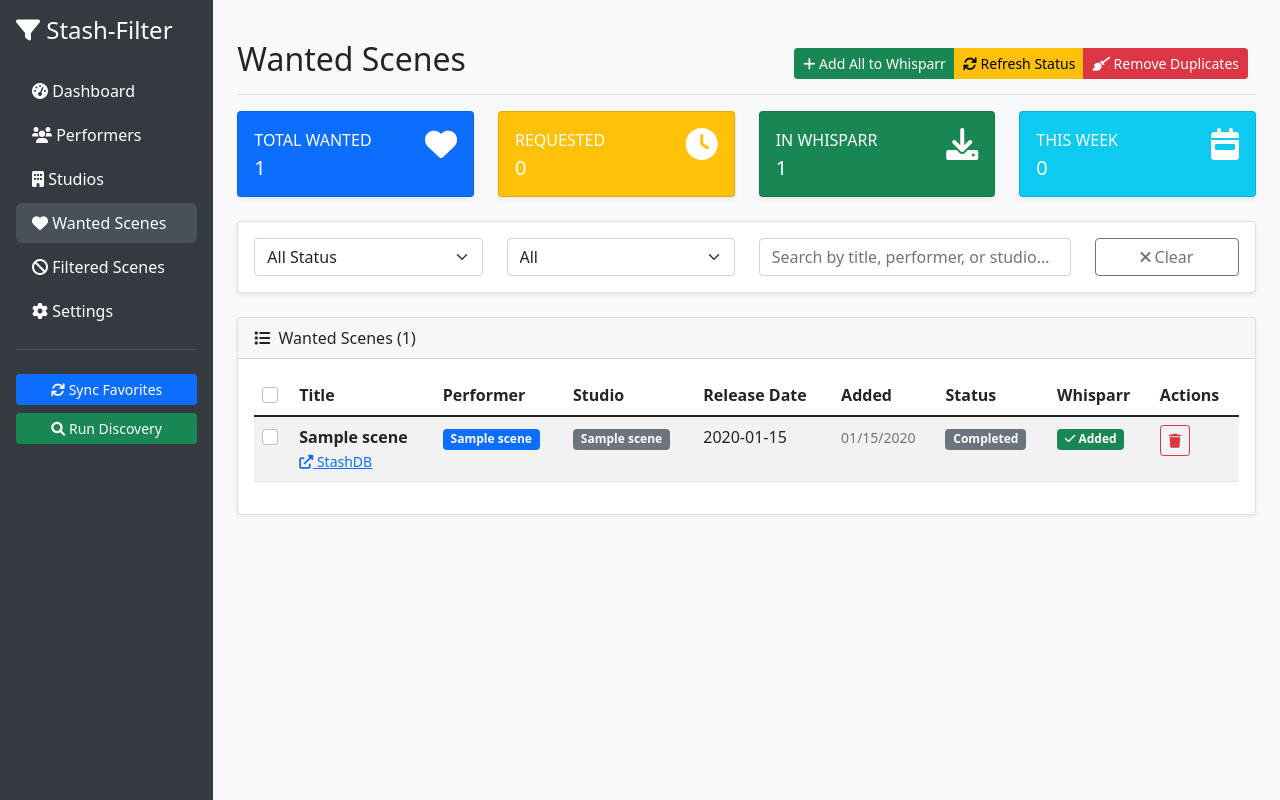
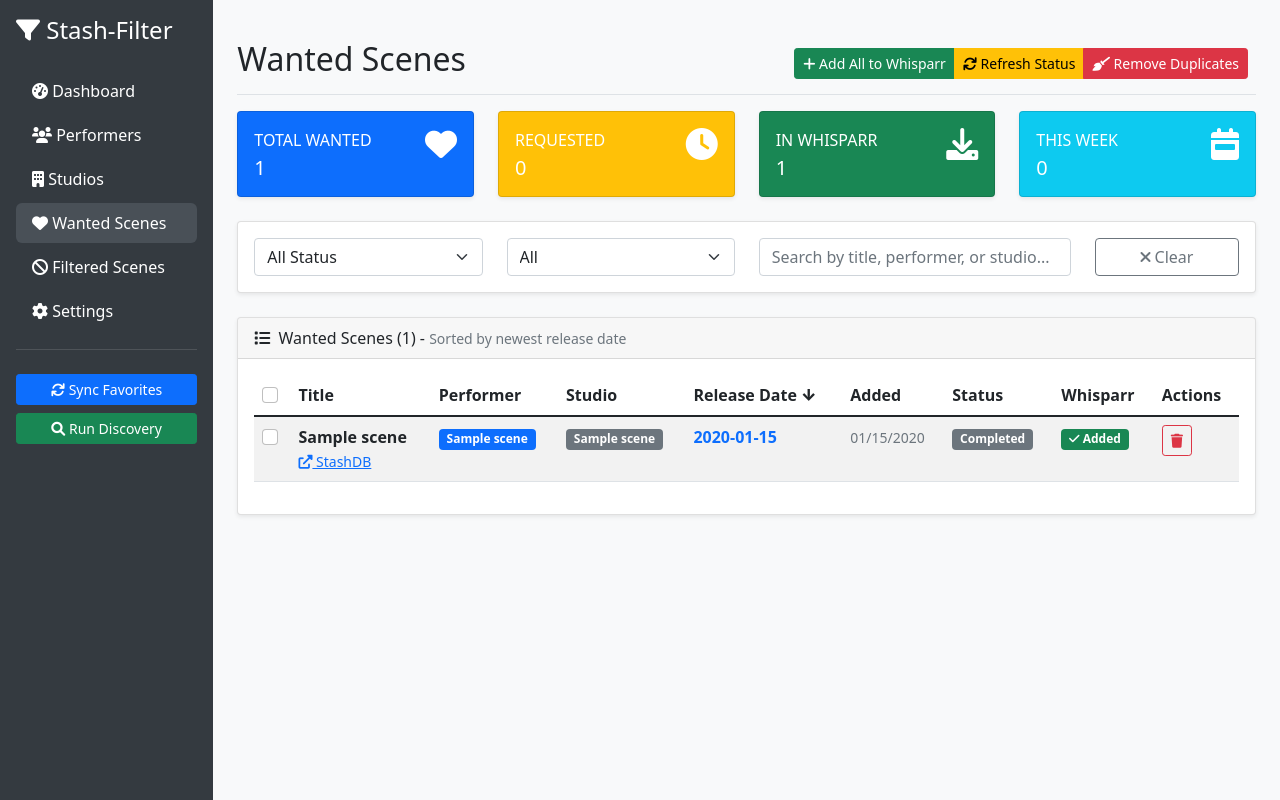
Before and after one commit to Alienbygg/stash-filter, a Flask app: page /wanted-scenes in a window 1280 px wide. Run offline with Flask 3, Linux system fonts and the light colour scheme; tables that the repository leaves empty hold one stand-in row (values such as "Sample post").

Commit message:
Change wanted scenes sorting to newest release date
🗓️ **Sort by Release Date:**
- Change wanted scenes ordering from added_date to release_date DESC
- Scenes with newest release dates now appear first
- Fallback to added_date for scenes without release dates
- Uses nullslast() to put unknown release dates at bottom

🎨 **UI Improvements:**
- Make Release Date column header bold with down arrow indicator
- Style release dates in blue to show primary sort
- Add 'Sorted by newest release date' text to card header
- Make release date values bold for better visibility

This ensures users see the most recently released scenes first,
making it easier to find the latest content from their monitored
performers and studios.

```diff
--- a/app/main.py
+++ b/app/main.py
@@ -82,7 +82,7 @@ def create_app():
     @app.route('/wanted-scenes')
     def wanted_scenes():
         """Wanted scenes list"""
-        wanted = WantedScene.query.order_by(WantedScene.added_date.desc()).all()
+        wanted = WantedScene.query.order_by(WantedScene.release_date.desc().nullslast(), WantedScene.added_date.desc()).all()
 
         # Calculate scenes added in the last 7 days
         from datetime import datetime, timedelta
--- a/templates/wanted_scenes.html
+++ b/templates/wanted_scenes.html
@@ -125,7 +125,7 @@
 <div class="card">
     <div class="card-header">
         <i class="fas fa-list me-1"></i>
-        Wanted Scenes ({{ wanted_scenes|length }})
+        Wanted Scenes ({{ wanted_scenes|length }}) - <small class="text-muted">Sorted by newest release date</small>
     </div>
     <div class="card-body">
         <div class="table-responsive">
@@ -138,7 +138,7 @@
                         <th>Title</th>
                         <th>Performer</th>
                         <th>Studio</th>
-                        <th>Release Date</th>
+                        <th><strong>Release Date ↓</strong></th>
                         <th>Added</th>
                         <th>Status</th>
                         <th>Whisparr</th>
@@ -175,9 +175,9 @@
                                 <span class="text-muted">Unknown</span>
                             {% endif %}
                         </td>
-                        <td>
+                        <td class="fw-bold">
                             {% if wanted.release_date %}
-                                {{ wanted.release_date.strftime('%Y-%m-%d') }}
+                                <span class="text-primary">{{ wanted.release_date.strftime('%Y-%m-%d') }}</span>
                             {% else %}
                                 <span class="text-muted">Unknown</span>
                             {% endif %}
```
